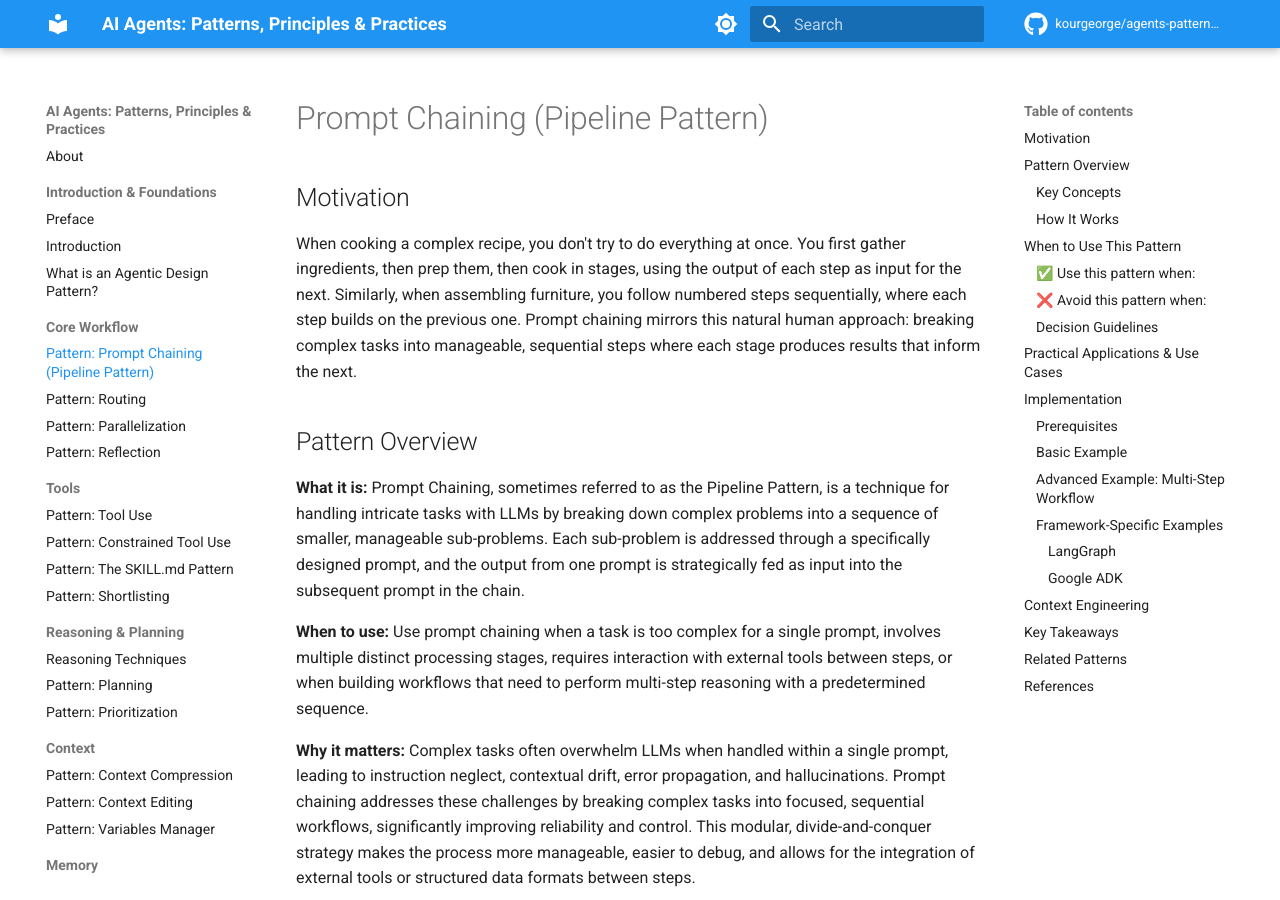
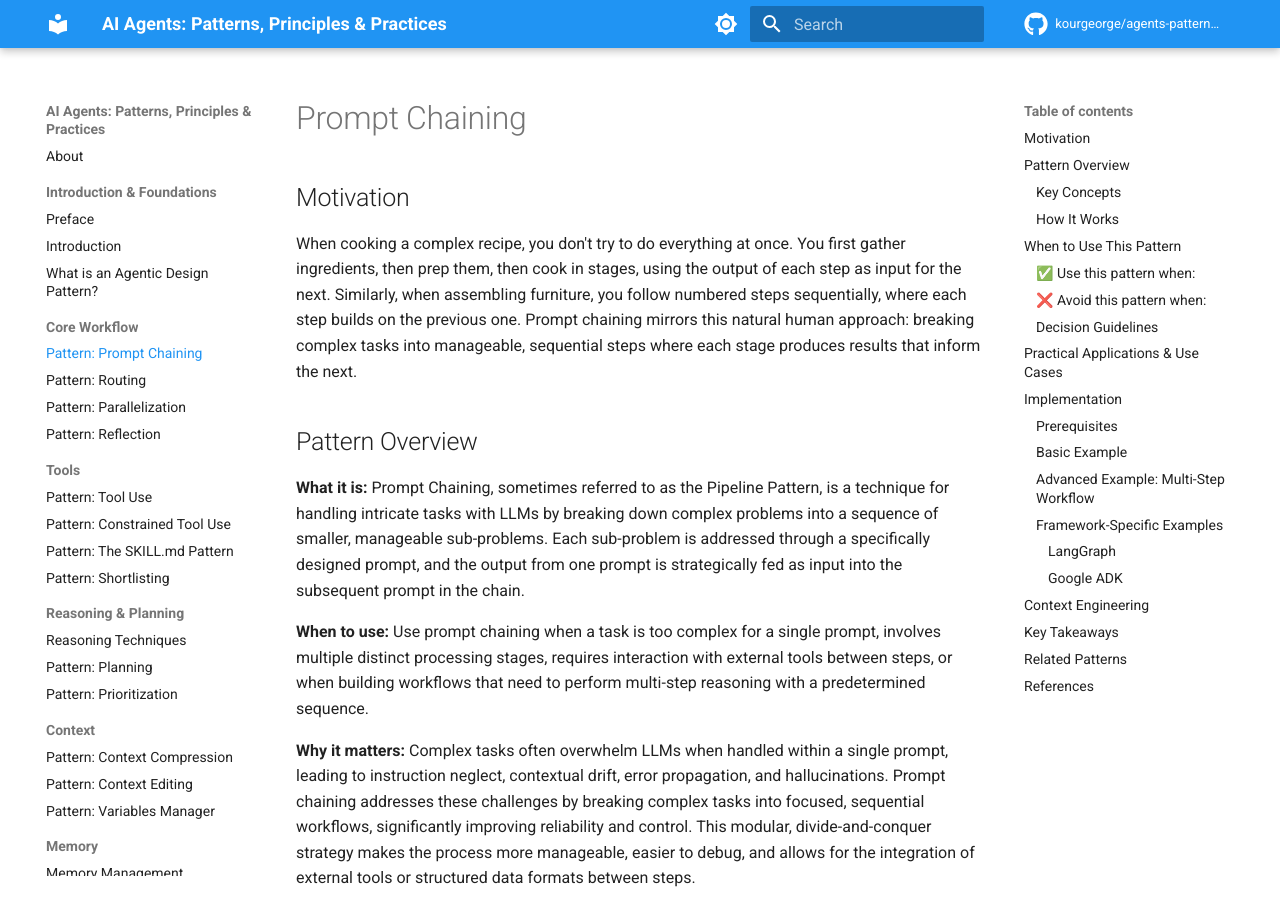
Before and after one commit to kourgeorge/agents-patterns-atlas, an MkDocs documentation site: the page built from docs/prompt-chaining.md, in a window 1280 px wide and 900 px high. Built offline with MkDocs 1.6.1 and Material for MkDocs 9.7.7, drawn with Linux system fonts in a browser that asks for light colours; comment, search, counter and statistics services are not loaded.

Commit message:
rename prompt chaining chapter

```diff
--- a/docs/prompt-chaining.md
+++ b/docs/prompt-chaining.md
@@ -1,4 +1,4 @@
-# Prompt Chaining (Pipeline Pattern)
+# Prompt Chaining
 
 ## Motivation
 
--- a/mkdocs.yml
+++ b/mkdocs.yml
@@ -71,7 +71,7 @@ nav:
     - Introduction: introduction.md
     - What is an Agentic Design Pattern?: what-is-a-design-pattern.md
 - Core Workflow:
-    - "Pattern: Prompt Chaining (Pipeline Pattern)": prompt-chaining.md
+    - "Pattern: Prompt Chaining": prompt-chaining.md
     - "Pattern: Routing": routing.md
     - "Pattern: Parallelization": parallelization.md
     - "Pattern: Reflection": reflection.md
```
